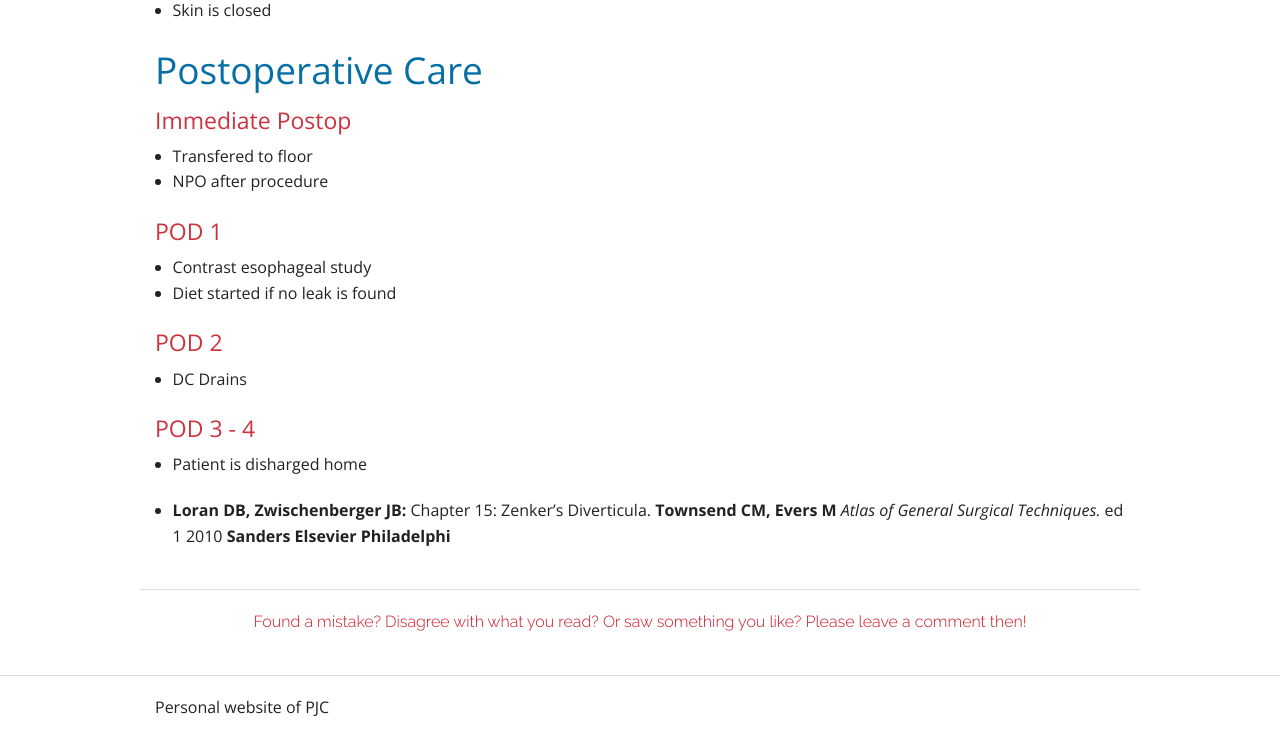
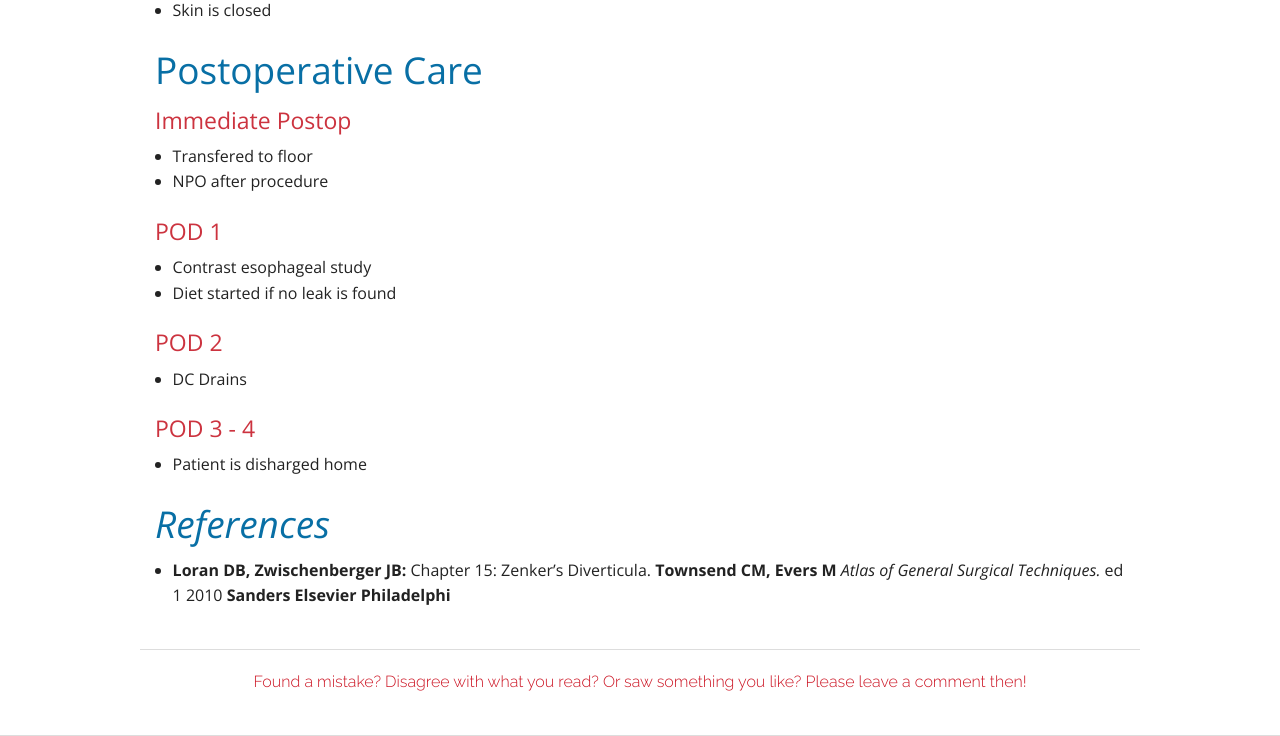
Before and after one commit to pjchung/pjchung.github.io, a Jekyll site: the page built from _posts/2014-11-06-open-zenker-diverticulectomy.md, in a window 1280 px wide and 900 px high, scrolled down 2697 px, cut to the strip 0-736 px from the top of the window. Built offline with Jekyll 4.4.1, drawn with Linux system fonts in a browser that asks for light colours; comment, search, counter and statistics services are not loaded.

Commit message:
Added Zenkers Diverticula

```diff
--- a/_posts/2014-11-06-open-zenker-diverticulectomy.md
+++ b/_posts/2014-11-06-open-zenker-diverticulectomy.md
@@ -86,4 +86,5 @@ categories: esophagus
 
 * Patient is disharged home
 
+## *References*
 * **Loran DB, Zwischenberger JB:** Chapter 15: Zenker's Diverticula. **Townsend CM, Evers M** *Atlas of General Surgical Techniques.* ed 1 2010 **Sanders Elsevier Philadelphi**
```
